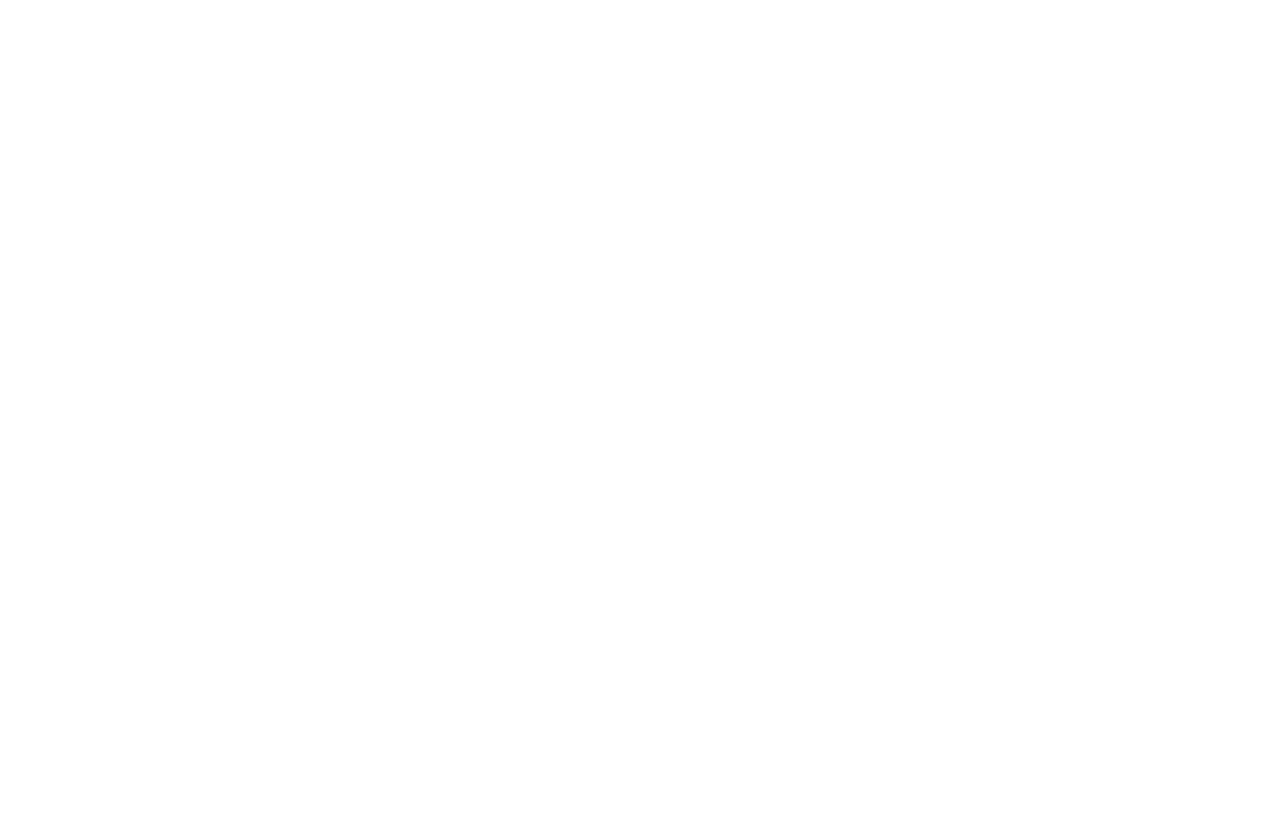
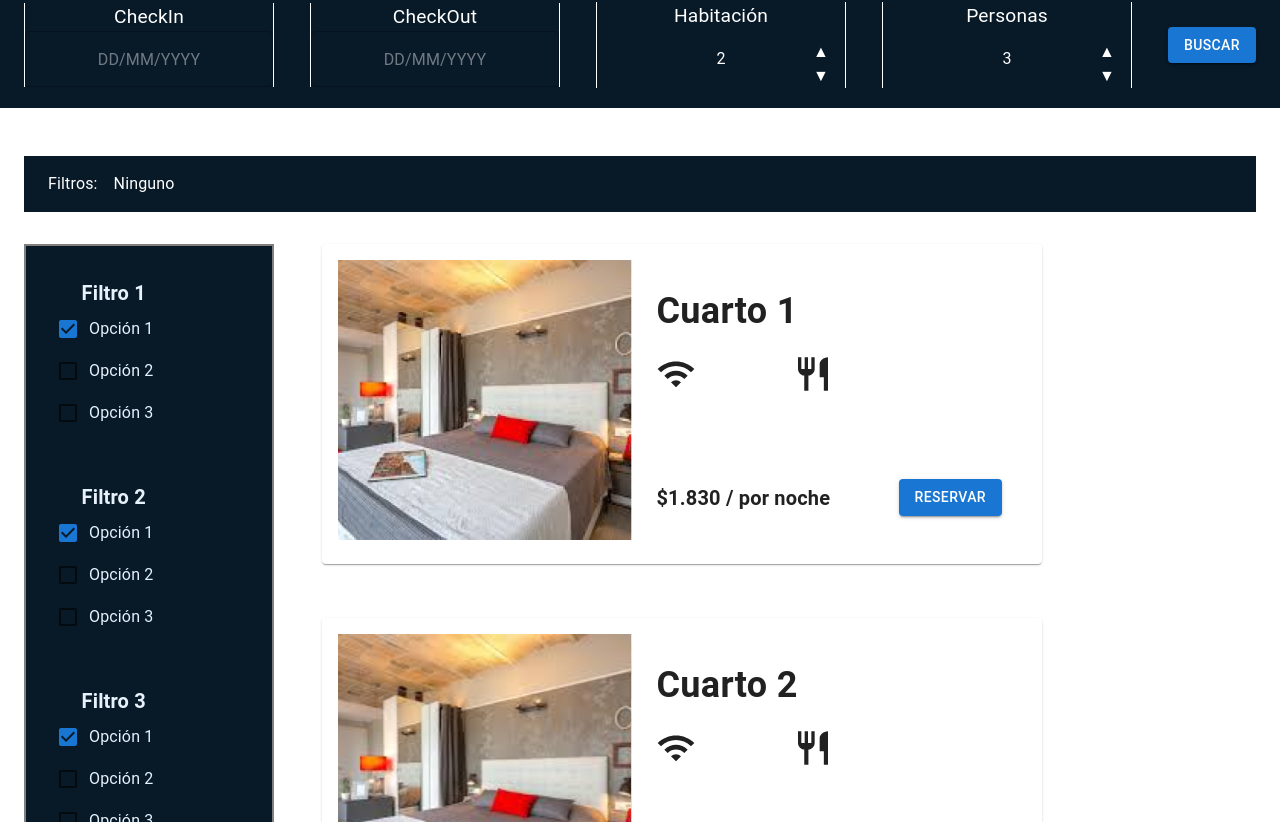
Before and after one commit to iancinti/hotel-g3-front, a Next.js app: page /reserva in a window 1280 px wide. Before the commit this address had no page. Shown: the part 518-1340 px from the top of the page. Before the commit the page ends 800 px from the top, so only its background shows below. Built offline with nearby package versions, Linux system fonts and the light colour scheme; some icons are missing.

Commit message:
Estructura inicial de la pantalla Reserva

```diff
--- /dev/null
+++ b/src/app/reserva/layout.jsx
@@ -0,0 +1,21 @@
+import Footer from "../components/footer";
+import Header from "../components/header/header";
+
+
+export const metadata = {
+    title: 'Reserva'
+}
+
+function ReservaLayout({ children }) {
+    return (
+        <html lang="en">
+            <body>
+                <Header bannerImg='images/banners/banner-reserva.png'></Header>
+                {children}
+                <Footer></Footer>
+            </body>
+        </html>
+    );
+}
+
+export default ReservaLayout;
--- /dev/null
+++ b/src/app/reserva/page.jsx
@@ -0,0 +1,72 @@
+"use client"
+import { Container } from "@mui/material";
+import Filtro from "../components/filtro/filtro";
+import CardReserva from "../components/reserva/CardReserva";
+import Buscador from "../components/reserva/buscador/buscador";
+import React, { useState } from "react";
+import { useRouter, useSearchParams } from "next/navigation";
+import TagsFiltro from "../components/filtro/tagsFiltro";
+
+const listRooms = [
+    {
+        id: '1',
+        name: 'Cuarto 1',
+        facility: ['wifi','comida' ],
+        price: '$1.830',
+        image: 'images/reserva.jpg'
+    },{
+        id: '2',
+        name: 'Cuarto 2',
+        facility: ['piscina', 'bar'],
+        price: '$1.500',
+        image: '/images/Imagen.svg'
+    }
+]
+
+function Reserva() {
+
+    const router = useRouter();
+    const searchParams = useSearchParams();
+    const [rooms, setRooms] = useState(listRooms);
+
+    const onChangeFilter =()=>{
+
+    }
+
+    const onSearchRooms = ({ checkin, checkout, room, person })=>{
+        const params = `checkin=${checkin}&checkout=${checkout}&room=${room}&person=${person}`;
+        router.push(`/reserva?${params}`);
+    }
+
+
+    return (
+        <React.Fragment>
+            <Buscador handledSearch={onSearchRooms}></Buscador>
+            <Container maxWidth='xl' sx={{
+                paddingY:'3rem'
+            }}>
+                <TagsFiltro maxWidth='xl'></TagsFiltro>
+                <div className="flex gap-12">
+                    <Filtro></Filtro>
+                    <div className="grid gap-12">
+                        {
+                            rooms.map(({ id, name, facility, price, image }) => (
+                                <CardReserva
+                                    key={id}
+                                    name={name}
+                                    facility={facility}
+                                    price={price}
+                                    image={image}
+                                />
+                            ))
+                        }
+                    </div>
+                </div>
+
+            </Container>
+        </React.Fragment>
+
+    );
+}
+
+export default Reserva;
```
